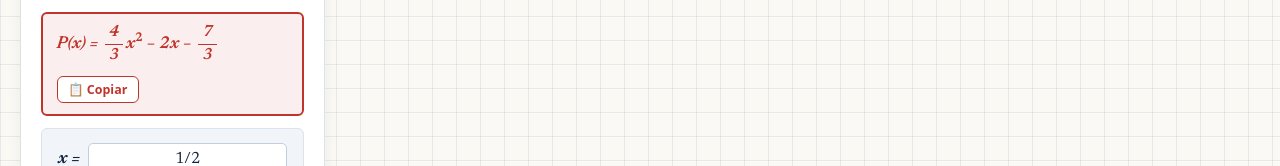
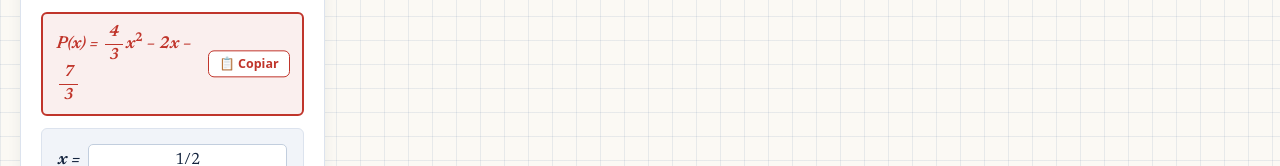
Before and after one commit to Jesuusl/LagrangeCalculator, a plain HTML site: page calculadora.html in a window 1280 px wide. Shown: the part 1400-1566 px from the top of the page. Drawn offline with Linux system fonts and the light colour scheme.

Commit message:
fix: cache-bust assets (?v=3) and make final polynomial highlight block layout bulletproof

```diff
--- a/calculadora.html
+++ b/calculadora.html
@@ -11,7 +11,7 @@
   <link rel="preconnect" href="https://fonts.googleapis.com">
   <link rel="preconnect" href="https://fonts.gstatic.com" crossorigin>
   <link href="https://fonts.googleapis.com/css2?family=Caveat:wght@600;700&family=Newsreader:ital,opsz,wght@0,6..72,400;0,6..72,600;0,6..72,700;1,6..72,400;1,6..72,600&display=swap" rel="stylesheet">
-  <link rel="stylesheet" href="styles.css">
+  <link rel="stylesheet" href="styles.css?v=3">
 </head>
 <body>
   <!-- Barra de navegación superior profesional -->
@@ -182,7 +182,7 @@
     </div>
   </footer>
 
-  <script src="lagrange.js"></script>
+  <script src="lagrange.js?v=3"></script>
   <script>
     (function () {
       'use strict';
--- a/styles.css
+++ b/styles.css
@@ -1591,19 +1591,21 @@ sub, sup {
 
 /* 3. Botón Copiar P(x) dentro de bloques de resultado final */
 .math-final-highlight.has-copy-btn {
-  display: flex;
-  align-items: center;
-  justify-content: space-between;
-  flex-wrap: wrap;
-  gap: 0.75rem;
+  position: relative;
+  display: block;
+  padding-right: 6.2rem !important;
 }
 
 .math-final-expr {
-  display: inline-block;
+  display: inline;
   line-height: 1.85;
 }
 
 .copy-poly-btn {
+  position: absolute;
+  right: 0.75rem;
+  top: 50%;
+  transform: translateY(-50%);
   display: inline-flex;
   align-items: center;
   gap: 0.3rem;
@@ -1617,8 +1619,7 @@ sub, sup {
   border: 1px solid var(--accent-red);
   background-color: var(--bg-card);
   color: var(--accent-red);
-  transition: all 0.15s ease;
-  flex-shrink: 0;
+  transition: background-color 0.15s ease, color 0.15s ease, border-color 0.15s ease;
 }
 
 .copy-poly-btn:hover {
```
Also changed, not shown: calculadora-diferencias.html (+2 -2 lines), diferencias.html (+2 -2 lines), index.html (+2 -2 lines).
